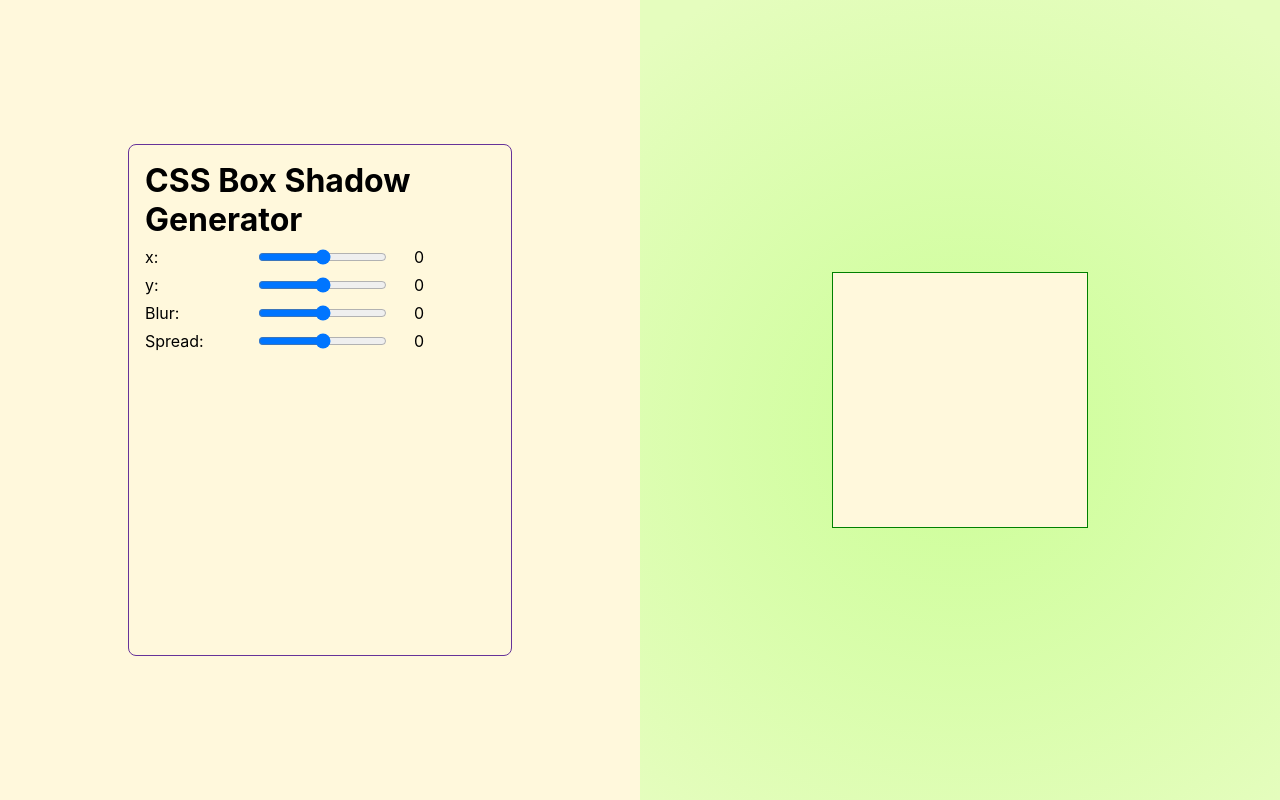
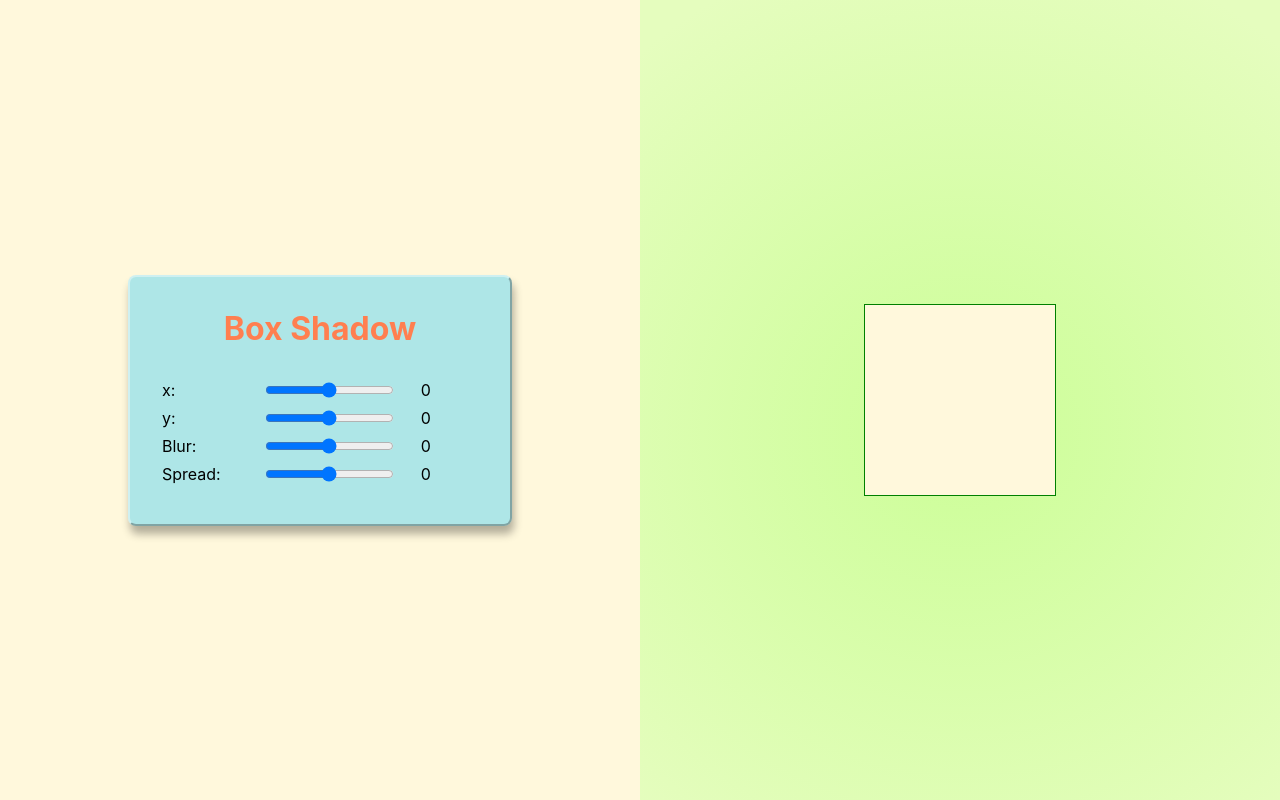
Before and after one commit to cmarioep/CSS-Generator, a React (Create React App) app: page / in a window 1280 px wide. Built offline with nearby package versions, Linux system fonts and the light colour scheme.

Commit message:
Stykes for InputControls container

```diff
--- a/src/Components/Box.css
+++ b/src/Components/Box.css
@@ -1,5 +1,5 @@
 .box {
-    width: 40%;
+    width: 30%;
     aspect-ratio: 1/1;
     border: 1px solid green;
     background-color: cornsilk;
--- a/src/Components/SliderInput.js
+++ b/src/Components/SliderInput.js
@@ -92,7 +92,7 @@ function SliderInput(props) {
   return (
     <div className="control">
         <span className="control__label">{props.label}:</span>
-        <input type="range" className="control__slider" min={-200} max={200} defaultValue={localState} onChange={setAction}/>
+        <input type="range" className="control__slider" min={props.minRange || -100} max={200} defaultValue={localState} onChange={setAction}/>
         <span className="control__text">{conditionalValue}</span>
     </div>
    );
--- a/src/Containers/InputControls.css
+++ b/src/Containers/InputControls.css
@@ -1,7 +1,21 @@
 .inputControls {
     width: 60%;
-    aspect-ratio: 3/4;
-    border: 1px solid rebeccapurple;
+    /* border: 1px solid rebeccapurple; */
     border-radius: 0.5rem;
-    padding: 1rem;
+    padding: 2rem;
+
+
+
+    /* backdrop-filter: blur(5px); */
+    background-color: rgba(0,191,255, 0.319);
+    box-shadow: rgba(0, 0, 0, 0.3) 2px 8px 8px;
+    border: 2px rgba(255,255,255,0.4) solid;
+    border-bottom: 2px rgba(40,40,40,0.35) solid;
+    border-right: 2px rgba(40,40,40,0.35) solid;
 }
+
+.inputControls__title {
+    text-align: center;
+    color:coral;
+    margin-bottom: 2rem;
+}
--- a/src/Containers/InputControls.js
+++ b/src/Containers/InputControls.js
@@ -5,10 +5,10 @@ function InputControls() {
 
   return (
     <div className="inputControls">
-       <h1>CSS Box Shadow Generator</h1>
+       <h1 className="inputControls__title">Box Shadow</h1>
        <SliderInput label="x" />
        <SliderInput label="y"/>
-       <SliderInput label="Blur"/>
+       <SliderInput label="Blur" minRange={0}/>
        <SliderInput label="Spread"/>
     </div>
   );
--- a/src/store/index.js
+++ b/src/store/index.js
@@ -21,7 +21,7 @@ const setProperties = createSlice({
             state.blur= (action.payload < 0) ? 0 : action.payload;
          },
         setSpread(state, action) {
-            state.spread= (action.payload < 0) ? 0 : action.payload;
+            state.spread= action.payload;
         }
     }
 });
```
